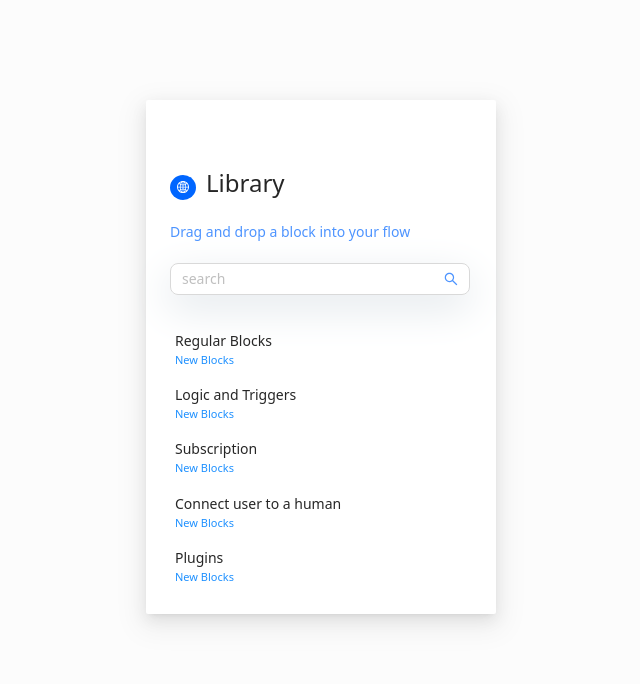
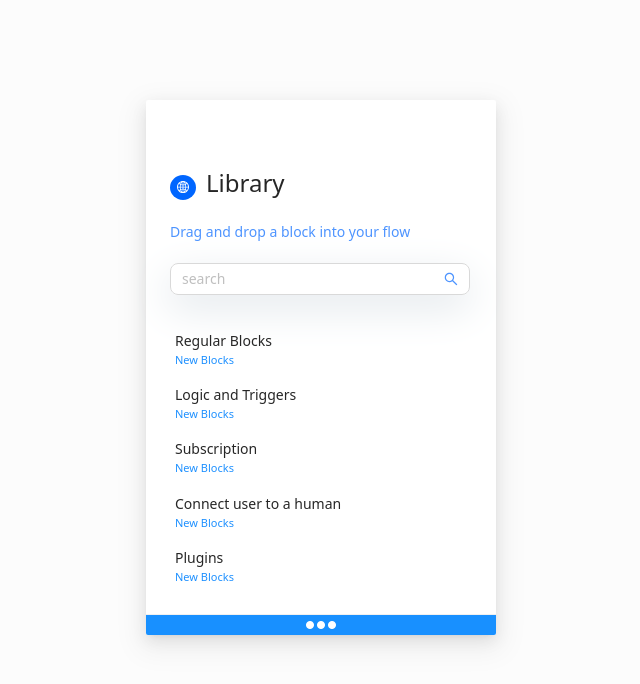
Before and after one commit to vinitdev1995/flow-chart, a React (Create React App) app: page / in a window 1280 px wide. Shown: the top 684 px of the page, without its empty margins (319-959 px from the left). Built offline with nearby package versions, Linux system fonts and the light colour scheme.

Commit message:
Footer Changes

```diff
--- a/src/Component/Library/Library.scss
+++ b/src/Component/Library/Library.scss
@@ -55,5 +55,13 @@
         }
       }
     }
+    .ant-modal-footer{
+      background-image: url('../../../src/assets/images/icons8-ellipsis-30.png');
+      background-repeat: no-repeat;
+      background-position: center;
+      background-color: #1890ff;
+      width: 100%;
+      height: 0px;
+    }
   }
 }
--- a/src/Component/Library/index.jsx
+++ b/src/Component/Library/index.jsx
@@ -28,14 +28,14 @@ const Library = (props) => {
     }
     return (
         <div className="Library">
-            <h1 onClick={showModal}>hi</h1>
+            // {/*<h1 onClick={showModal}>hi</h1>*/}
             <Modal
                 visible={visible}
-                onOk={handleOk}
-                onCancel={handleCancel}
+                cancelButtonProps={{ style: { display: 'none' }}}
+                okButtonProps={{ style: { display: 'none' }}}
                 wrapClassName={"common-header-modal"}
                 closable={false}
-                footer={null}
+                // footer={null}
             >
             <CommonHeader/>
             <div className="option custom-scroll-class" style={{ overflowY: option.length <=4 ? "hidden" : "scroll",height: option.length <= 4?"auto":"482px" }}
@@ -52,6 +52,7 @@ const Library = (props) => {
                 }
             </div>
             </Modal>
+
         </div>
 
     )
```
Also changed, not shown: src/assets/images/icons8-ellipsis-30.png (added).
